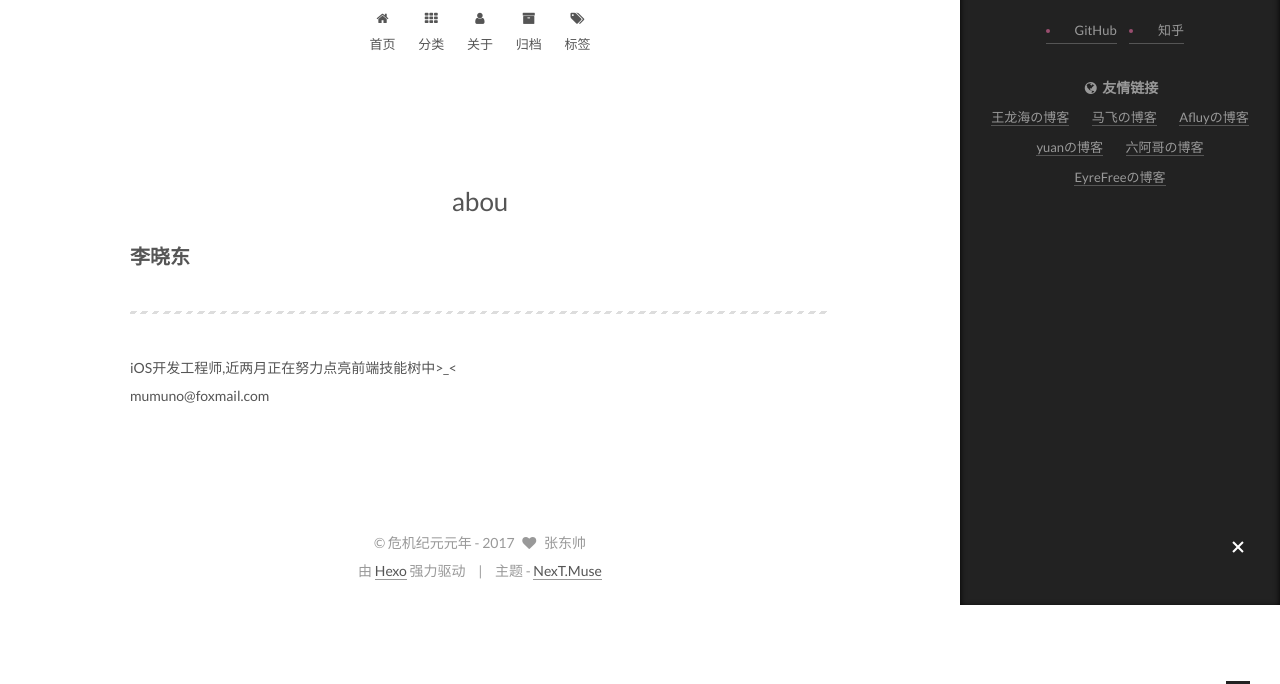
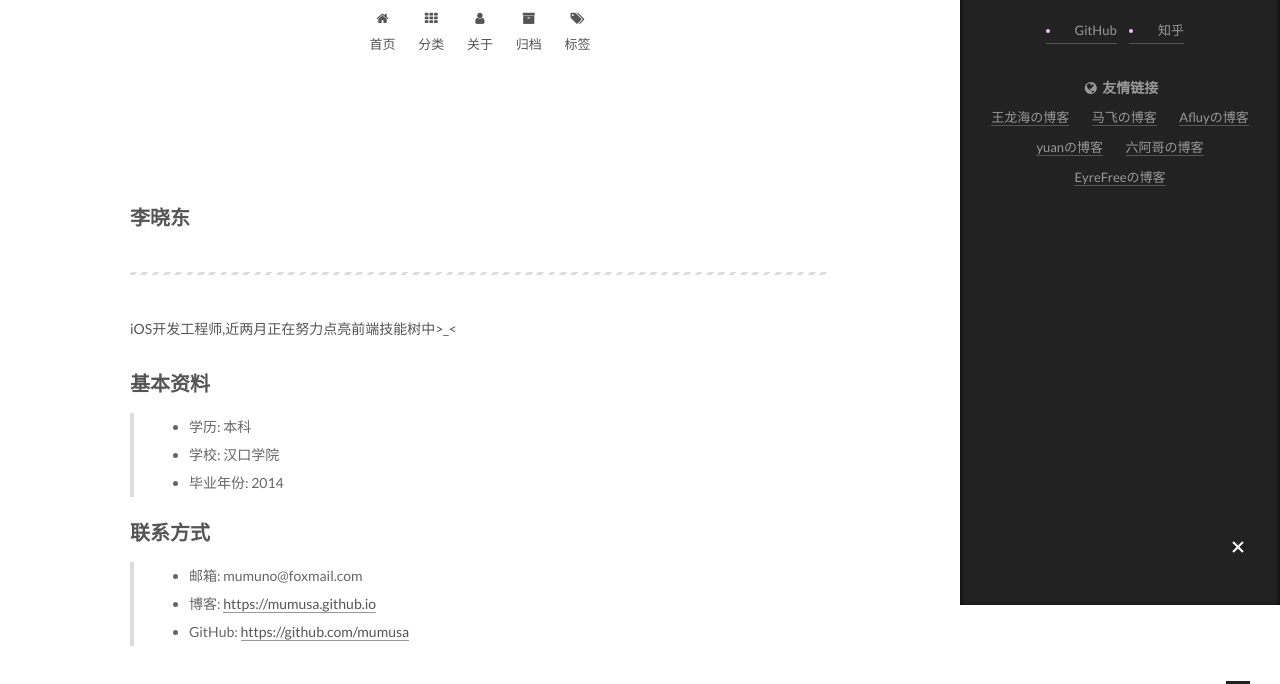
Before and after one commit to mumusa/mumu.github.io, a plain HTML site: page about/index.html in a window 1280 px wide. Shown: the part 195-879 px from the top of the page. Before the commit the page ends 800 px from the top, so only its background shows below. Drawn offline with Linux system fonts and the light colour scheme; some icons are missing.

Commit message:
Site updated: 2017-06-03 16:59:08

```diff
--- a/about/index.html
+++ b/about/index.html
@@ -87,17 +87,17 @@
 
 
 
-<meta name="description" content="李晓东 iOS开发工程师,近两月正在努力点亮前端技能树中&amp;gt;_&amp;lt;mumuno@foxmail.com">
+<meta name="description" content="李晓东 iOS开发工程师,近两月正在努力点亮前端技能树中&amp;gt;_&amp;lt; 基本资料  学历: 本科 学校: 汉口学院 毕业年份: 2014   联系方式  邮箱: mumuno@foxmail.com 博客: https://mumusa.github.io GitHub: https://github.com/mumusa">
 <meta name="keywords" content="菜地被承包了">
 <meta property="og:type" content="website">
-<meta property="og:title" content="abou">
+<meta property="og:title" content="张东帅小菜地">
 <meta property="og:url" content="http://mumusa.github.io/about/index.html">
 <meta property="og:site_name" content="张东帅小菜地">
-<meta property="og:description" content="李晓东 iOS开发工程师,近两月正在努力点亮前端技能树中&amp;gt;_&amp;lt;mumuno@foxmail.com">
-<meta property="og:updated_time" content="2017-06-03T08:13:15.000Z">
+<meta property="og:description" content="李晓东 iOS开发工程师,近两月正在努力点亮前端技能树中&amp;gt;_&amp;lt; 基本资料  学历: 本科 学校: 汉口学院 毕业年份: 2014   联系方式  邮箱: mumuno@foxmail.com 博客: https://mumusa.github.io GitHub: https://github.com/mumusa">
+<meta property="og:updated_time" content="2017-06-03T08:58:53.000Z">
 <meta name="twitter:card" content="summary">
-<meta name="twitter:title" content="abou">
-<meta name="twitter:description" content="李晓东 iOS开发工程师,近两月正在努力点亮前端技能树中&amp;gt;_&amp;lt;mumuno@foxmail.com">
+<meta name="twitter:title" content="张东帅小菜地">
+<meta name="twitter:description" content="李晓东 iOS开发工程师,近两月正在努力点亮前端技能树中&amp;gt;_&amp;lt; 基本资料  学历: 本科 学校: 汉口学院 毕业年份: 2014   联系方式  邮箱: mumuno@foxmail.com 博客: https://mumusa.github.io GitHub: https://github.com/mumusa">
 
 
 
@@ -135,7 +135,7 @@
 
 
 
-    abou | 张东帅小菜地
+     | 张东帅小菜地
 
 </title>
 </head>
@@ -269,7 +269,7 @@
   <div id="posts" class="posts-expand">
   <header class="post-header">
 
-	<h1 class="post-title" itemprop="name headline">abou</h1>
+	<h1 class="post-title" itemprop="name headline"></h1>
 
 
 
@@ -278,7 +278,21 @@
 
 
       <h2 id="李晓东"><a href="#李晓东" class="headerlink" title="李晓东"></a>李晓东</h2><hr>
-<p>iOS开发工程师,近两月正在努力点亮前端技能树中&gt;_&lt;<br>mumuno@foxmail.com  </p>
+<p>iOS开发工程师,近两月正在努力点亮前端技能树中&gt;_&lt;</p>
+<h2 id="基本资料"><a href="#基本资料" class="headerlink" title="基本资料"></a>基本资料</h2><blockquote>
+<ul>
+<li>学历: 本科</li>
+<li>学校: 汉口学院</li>
+<li>毕业年份: 2014</li>
+</ul>
+</blockquote>
+<h2 id="联系方式"><a href="#联系方式" class="headerlink" title="联系方式"></a>联系方式</h2><blockquote>
+<ul>
+<li>邮箱: mumuno@foxmail.com</li>
+<li>博客: <a href="https://mumusa.github.io">https://mumusa.github.io</a></li>
+<li>GitHub: <a href="https://github.com/mumusa" target="_blank" rel="external">https://github.com/mumusa</a></li>
+</ul>
+</blockquote>
 
 
   </div>
--- a/css/main.css
+++ b/css/main.css
@@ -1806,7 +1806,7 @@ pre .javascript .function {
   width: 4px;
   height: 4px;
   border-radius: 50%;
-  background: #9a4e6f;
+  background: #f6c1ff;
 }
 .links-of-blogroll {
   font-size: 13px;
```
